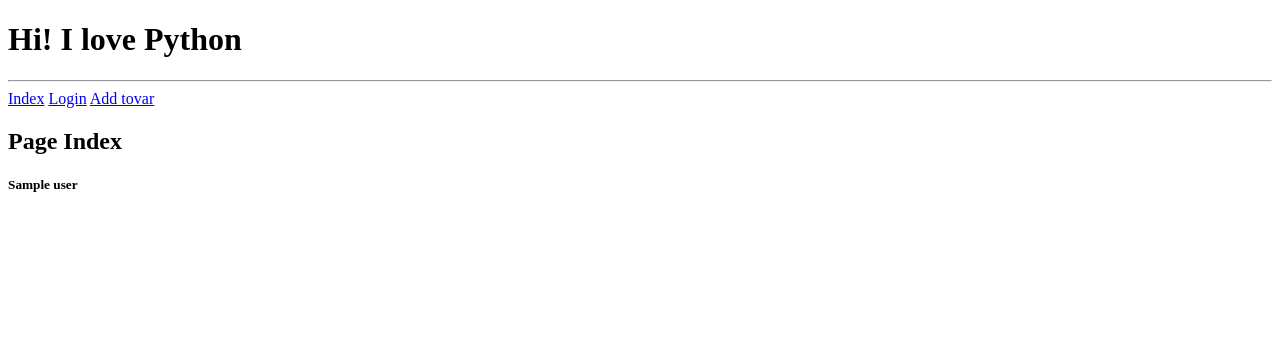
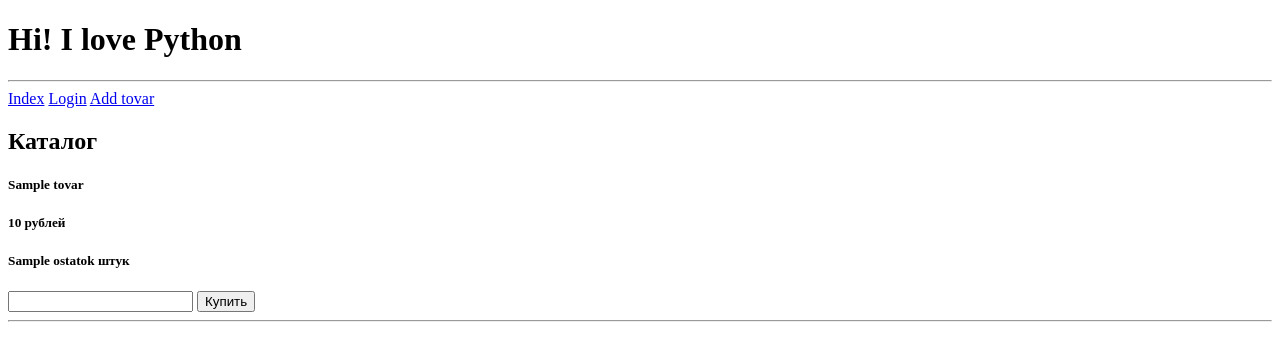
Before and after one commit to Svetlana2590/Dz53, a Flask app: template app/templates/index.html in a window 1280 px wide. Shown: the top 361 px of the page. Run offline with Flask 3, Linux system fonts and the light colour scheme; the template is opened without the code that fills it: values that come from a table or form of the project are taken from there, most other values are stand-ins (such as "Sample title", 1, 10 or a date in 2020).

```diff
--- a/app/forms.py
+++ b/app/forms.py
@@ -1,6 +1,11 @@
 from flask_wtf import FlaskForm
 from wtforms.validators import DataRequired, Length, Email, ValidationError
 from wtforms import SubmitField, StringField, PasswordField, BooleanField
+
+
+class KupitForm(FlaskForm):
+    kolvo=StringField('Kolvo', validators=[DataRequired()])
+    submit=SubmitField('Купить')
 
 
 class LoginForm(FlaskForm):
--- a/app/main.py
+++ b/app/main.py
@@ -3,10 +3,10 @@ import os
 from flask import Flask, render_template, flash, redirect, url_for, request
 from flask_migrate import Migrate
 from flask_sqlalchemy import SQLAlchemy
-
+from sqlalchemy import desc
 
 from database import Config
-from forms import LoginForm, TovarForm
+from forms import LoginForm, TovarForm, KupitForm
 
 app = Flask(__name__)
 app.config.from_object(Config)
@@ -14,11 +14,18 @@ db = SQLAlchemy(app)
 migrate = Migrate(app, db)
 
 
-@app.route('/')
+@app.route('/', methods=['GET', 'POST'])
 def index():
-    from models import User
-    users = User.query.all()
-    return render_template('index.html', users=users)
+    form = KupitForm()
+
+    from models import Tovar
+    tovars = Tovar.query.filter(Tovar.price > 300).order_by(desc(Tovar.name)).all()
+    if form.validate_on_submit():
+        print(form.kolvo.data)
+        print(type(form.kolvo.data))
+        return render_template('index.html', tovars=tovars, form=form)
+    else:
+        return render_template('index.html', tovars=tovars, form=form)
 
 
 @app.route('/login', methods=['GET', 'POST'])
@@ -27,12 +34,19 @@ def login():
     if form3.validate_on_submit():
         from models import User
         name = form3.username.data
-        data = User(name=form3.username.data, password=form3.pasword.data, is_active=False)
-        db.session.add(data)
-        db.session.commit()
-        flash('ПОЛЬЗОВАТЕЛЬ ' + name + ' ЗАРЕГИСТРИРОВАН')
-        return redirect(url_for('index'))
+        proverka = User.query.filter_by(name=name).one_or_none()
+        if proverka is None:
+            data = User(name=form3.username.data, password=form3.pasword.data, is_active=False)
+
+            db.session.add(data)
+            db.session.commit()
+            flash('ПОЛЬЗОВАТЕЛЬ ' + name + ' ЗАРЕГИСТРИРОВАН')
+            return redirect(url_for('index'))
+        else:
+            flash('ПОЛЬЗОВАТЕЛЬ ' + name + ' УЖЕ СУЩЕСТВУЕТ')
+            return redirect(url_for('index'))
     return render_template('login.html', form2=form3)
+
 
 @app.route('/tovar_add', methods=['GET', 'POST'])
 def tovar_add():
@@ -41,7 +55,7 @@ def tovar_add():
         from models import Tovar
         name = form.name.data
         price = form.price.data
-        ostatok= form.ostatok.data
+        ostatok = form.ostatok.data
         data = Tovar(name=name, price=int(price), ostatok=int(ostatok))
         db.session.add(data)
         db.session.commit()
@@ -50,6 +64,5 @@ def tovar_add():
     return render_template('tovar_add.html', form=form)
 
 
-
 if __name__ == '__main__':
     app.run(port=5001, debug=True)
--- a/app/templates/index.html
+++ b/app/templates/index.html
@@ -1,8 +1,17 @@
 {% extends "base.html" %}
 {% block content %}
-   <h2> Page Index </h2>
-    {% for i in users %}
-    <h5>{{  i.name }}</h5>
+    <h2> Каталог </h2>
+    {% for i in tovars %}
+        <form action="" method="POST" novalidate>
+            {{ form.hidden_tag() }}
+            <h5>{{ i.name }}</h5>
+            <h5>{{ i.price }} рублей</h5>
+            <h5>{{ i.ostatok }} штук</h5>
+
+            {{ form.kolvo }}
+            {{ form.submit() }}
+        </form>
+        <hr>
     {% endfor %}
 
 {% endblock %}
--- a/test.py
+++ /dev/null
@@ -1,4 +0,0 @@
-a = 0.1
-b = 0.1
-
-print(a + a + a)
```
